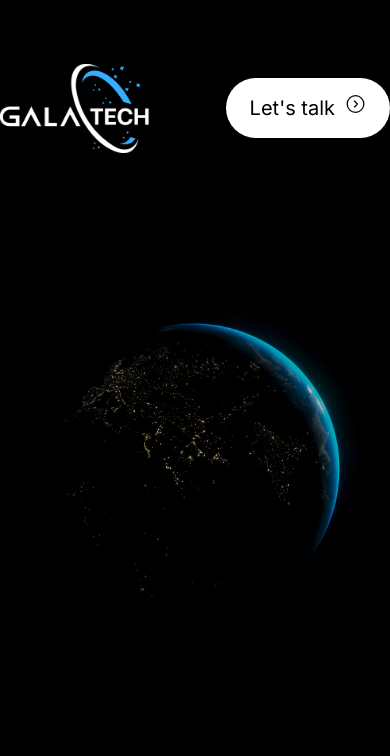
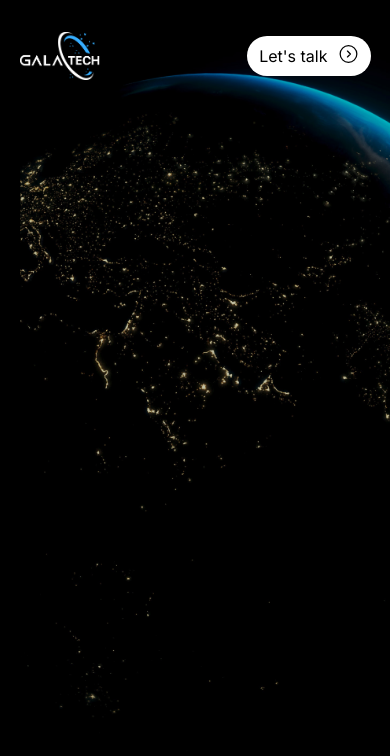
Before and after one commit to chawkichalladia/gws-wabesite, a Next.js app: page / in a window 390 px wide. Shown: the top 756 px of the page. Built offline with nearby package versions, Linux system fonts and the light colour scheme.

Commit message:
Make existing components responsive

```diff
--- a/src/app/layout.tsx
+++ b/src/app/layout.tsx
@@ -19,7 +19,7 @@ export default function RootLayout({
   return (
     <html lang="en">
       <body
-        className={clsx(inter.className, "container mx-auto bg-black pt-16")}
+        className={clsx(inter.className, "container max-w-[90%] mx-auto bg-black pt-8 md:pt-16")}
       >
         {children}
       </body>
--- a/src/components/EarthBackground.tsx
+++ b/src/components/EarthBackground.tsx
@@ -3,7 +3,7 @@ import Image from 'next/image';
 import EarthBackgroundImage from '../../public/earth-bg.png';
 
 const EarthBackground = () => {
-  return <div className="container w-full h-screen absolute -z-10 earth-bg bg-center bg-no-repeat bg-contain"></div>;
+  return <div className="container h-screen absolute -z-10 earth-bg bg-center bg-no-repeat bg-cover md:bg-contain"></div>;
 };
 
 export default EarthBackground;
--- a/src/components/Header.tsx
+++ b/src/components/Header.tsx
@@ -5,17 +5,16 @@ import Logo from "../../public/logo.png";
 
 const Header = () => {
   return (
-    <div className="flex justify-between align-items-center absolute container w-full">
+    <div className="flex justify-between align-items-center absolute container max-w-[90%]">
       <div>
         <Image
           src={Logo}
           alt="Galactech Web Solutions logo"
-          width={150}
-          height={95}
+          className="w-20 md:w-40 h-12 md:h-24"
         />
       </div>
-      <button className="bg-white px-6 py-4 text-xl rounded-full flex align-items-center gap-2.5 self-center">
-        <div>Let{"'"}s talk</div>
+      <button className="bg-white px-3 md:px-6 py-2 md:py-4 text-md md:text-lg rounded-full flex align-items-center gap-2.5 self-center">
+        <div>Let's talk</div>
         <div className="flex align-items-center">
           <Image src={ArrowCircleRight} alt="Round right caret" />
         </div>
```
